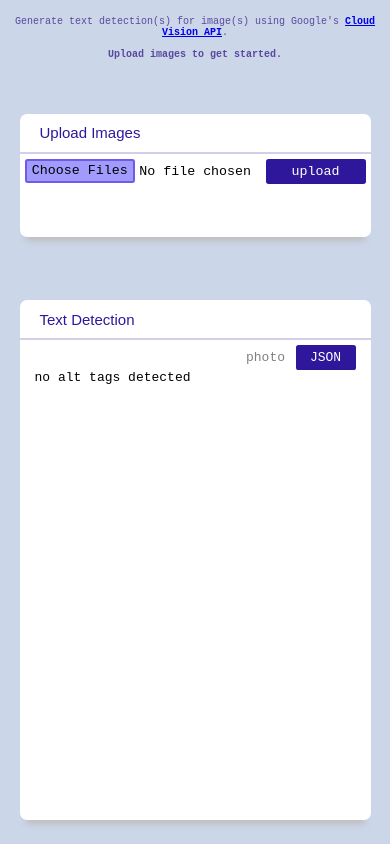
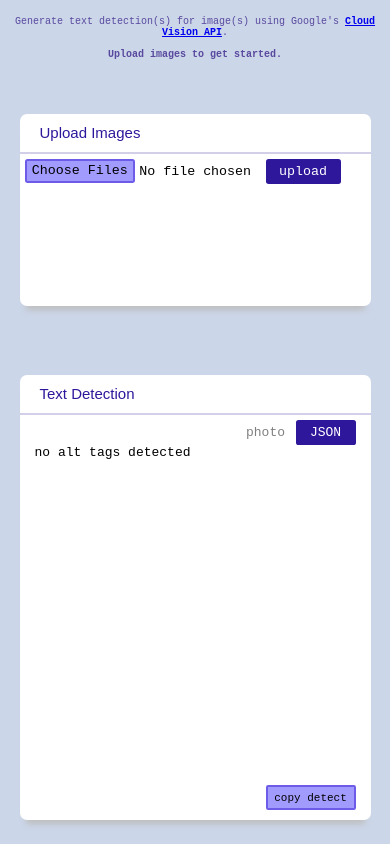
Before and after one commit to minori-fh/altgen, a React (Create React App) app in the folder client/: page / in a window 390 px wide. Built offline with nearby package versions, Linux system fonts and the light colour scheme.

Commit message:
edit styling

```diff
--- a/client/package.json
+++ b/client/package.json
@@ -2,7 +2,7 @@
   "name": "altgen",
   "version": "0.1.0",
   "private": true,
-  "homepage": "https://gen-alt.herokuapp.com/",
+  "proxy": "http://localhost:8000",
   "dependencies": {
     "@testing-library/jest-dom": "^5.11.5",
     "@testing-library/react": "^11.1.1",
--- a/client/src/components/InputPanel/index.js
+++ b/client/src/components/InputPanel/index.js
@@ -30,9 +30,9 @@ class InputPanel extends Component {
             let url;
 
             if (this.state.files.length > 1){
-                url = "https://gen-alt.herokuapp.com/api/upload-image/multiple"
+                url = "http://localhost:8080/api/upload-image/multiple"
             } else if (this.state.files.length == 1){
-                url = "https://gen-alt.herokuapp.com/api/upload-image/single"
+                url = "http://localhost:8080/api/upload-image/single"
             }
 
             axios({
--- a/client/src/components/InputPanel/style.css
+++ b/client/src/components/InputPanel/style.css
@@ -15,7 +15,6 @@
     height: 100%;
     max-width: 100%;
     border-radius: 7px;
-    overflow-y: scroll;
 
     -webkit-box-shadow: 0 10px 6px -6px #bebebe;
     -moz-box-shadow: 0 10px 6px -6px #bebebe;
@@ -43,17 +42,20 @@ select {
     align-items: flex-start;
     font-family: 'Roboto Mono', monospace !important;
     padding: 5px;
+    height: 32px;
 }
 
 #uploaded-files {
     width: 100%;
-    height: 300px;
+    height: calc(100% - 72px);
     padding: 5px 15px;
     display: flex;
     flex-direction: column;
     justify-content: flex-start;
     align-items: flex-start;
     white-space: pre-wrap;
+    overflow-y: scroll;
+    font-size: 10px;
 }
 
 #input {
@@ -65,6 +67,7 @@ select {
     /* 15px is for padding */
     /* margin-top: calc(10px + 5px);  */
     font-family: 'Roboto Mono', monospace !important;
+    width: 75px;
 }
 
 #err-msg {
@@ -74,6 +77,7 @@ select {
     align-items: center;
     height: 30px;
     font-size: 12px;
+    margin-top: 5px;
 }
 
 input[type=file]::-webkit-file-upload-button {
@@ -110,7 +114,7 @@ input[type=file]::file-selector-button:hover {
     #input-panel-container {
         width: 90%;
         max-width: 90%;
-        height: 20%;
+        height: 30%;
         margin-bottom: 20px;
     }
   }
--- a/client/src/components/OutputPanel/index.js
+++ b/client/src/components/OutputPanel/index.js
@@ -29,7 +29,6 @@ class OutputPanel extends Component {
                     output =
                     <div className="json-wrapper">
                         <pre>{code}</pre>
-                        <CopyBtn text={code}/>
                     </div>
             } else if (this.state.view == "photo"){
                 output = <PhotoView filenames={this.props.filenames} urls={this.props.urls} detectFocus={this.props.detectFocus} />
@@ -68,6 +67,11 @@ class OutputPanel extends Component {
                         <p>no alt tags detected</p>
                     }
                 </div>
+                {this.state.view == "json" &&
+                <div id="jsoncopy-wrapper">
+                    <CopyBtn text={code}/>
+                </div>
+                }
             </div>
         )
     }
--- a/client/src/components/OutputPanel/style.css
+++ b/client/src/components/OutputPanel/style.css
@@ -32,7 +32,7 @@
 .codebox {
     width: 100%;
     max-width: 100%;
-    height: calc(100% - 80px);
+    height: calc(100% - 110px);
     overflow-y: scroll;
     padding: 0px 15px 0px 15px;
 }
@@ -70,10 +70,18 @@ pre, .output-wrapper {
     height: 100%;
 }
 
+#jsoncopy-wrapper {
+    max-width: 100%;
+    padding-right: 15px;
+    height: 25px;
+    width: 100%;
+    margin-top: 5px;
+}
+
 @media only screen and (max-width: 768px) {
     #output-panel-container {
         width: 90%;
         max-width: 90%;
-        height: 70%;
+        height: 60%;
     }
   }
```
Also changed, not shown: 1 other file (tests, documents, lock files or other folders).
